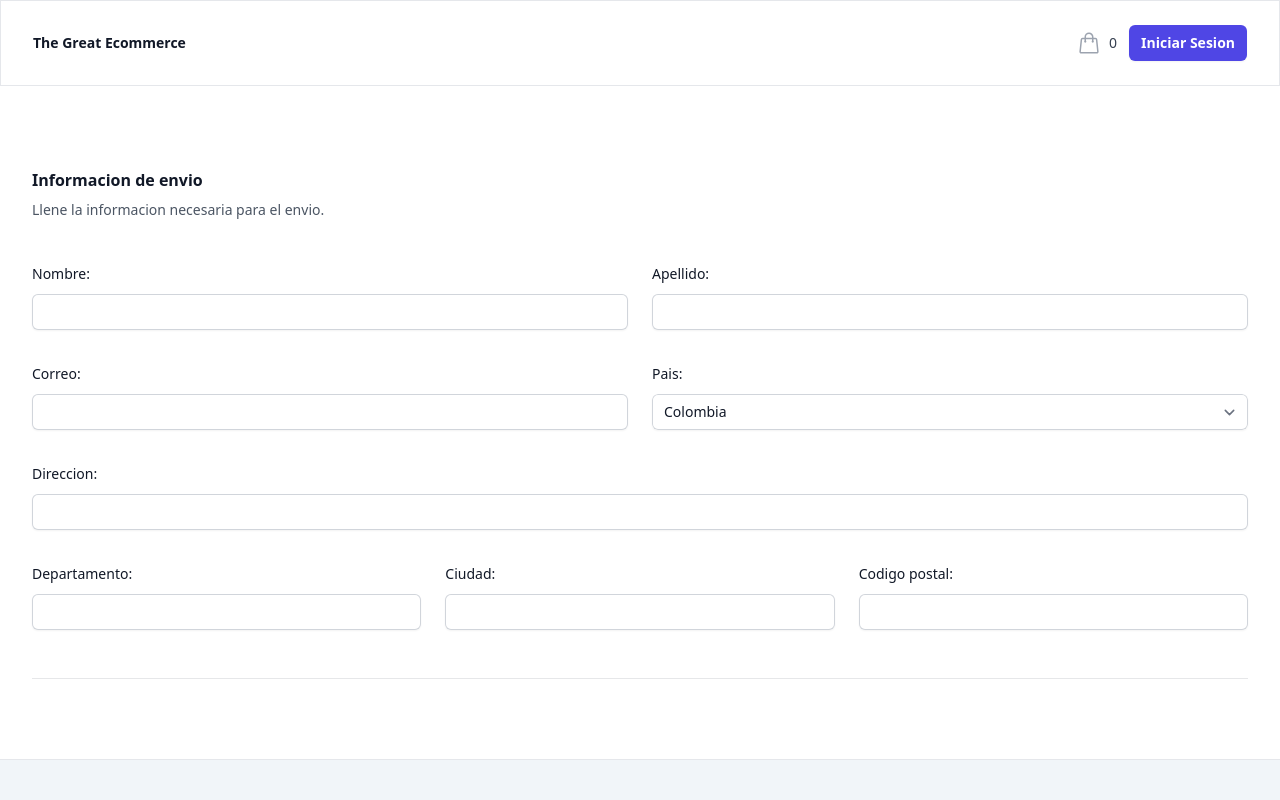
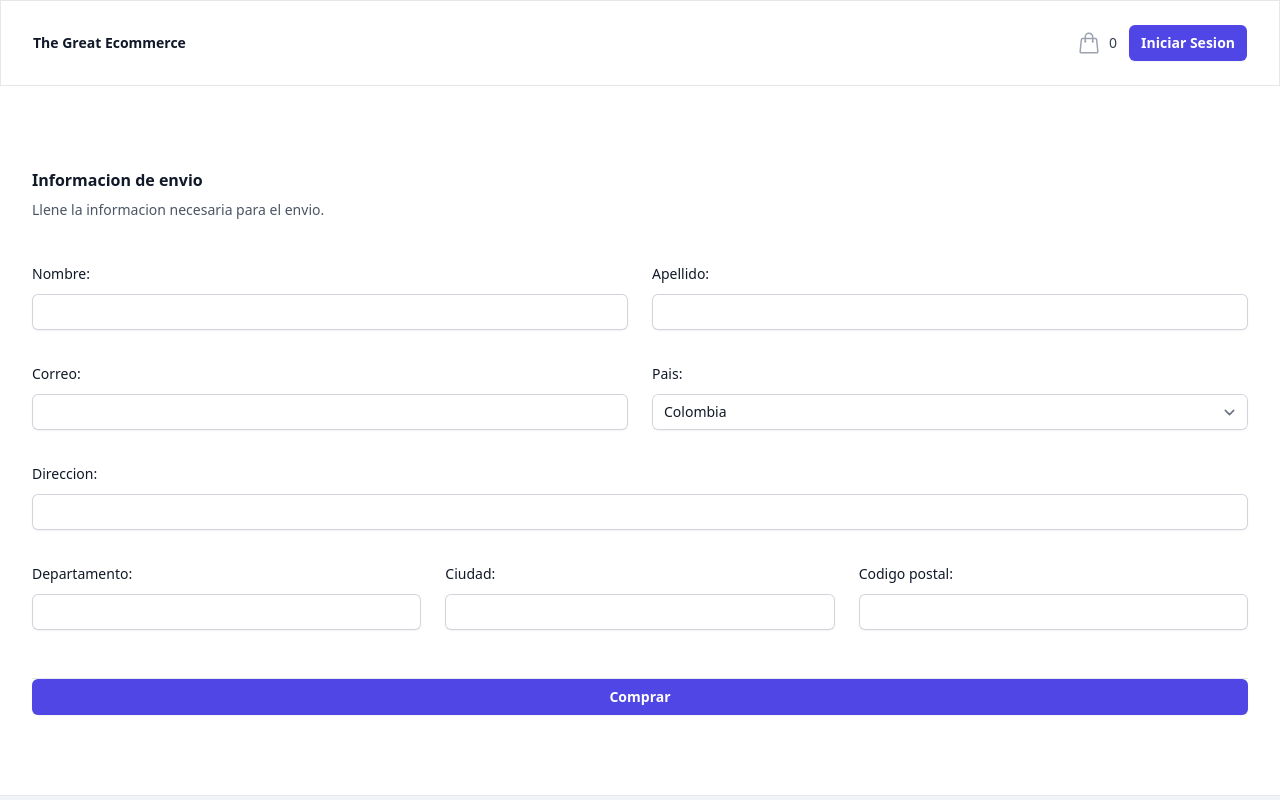
Before and after one commit to Pool2004/TheGreatEcommerce---Front, a Next.js app: page /checkout in a window 1280 px wide. Shown: the top 800 px of the page. Built offline with nearby package versions, Linux system fonts and the light colour scheme.

Commit message:
Add: checkpoint orden

```diff
--- a/src/app/checkout/CheckoutPage.jsx
+++ b/src/app/checkout/CheckoutPage.jsx
@@ -2,6 +2,7 @@
 import Input from "@/components/Input";
 import Select from "@/components/Select";
 import useForm from "@/customHooks/useForm";
+import { useAppSelector } from "@/redux/hooks/hooks";
 
 const CheckoutPage = () => {
   const {
@@ -24,9 +25,39 @@ const CheckoutPage = () => {
     city: "",
     postalCode: "",
   });
+
+  const { total } = useAppSelector((state) => state.cart);
+
+  const handleOnSubmit = async (event) => {
+    event.preventDefault();
+    try {
+      const today = new Date().toISOString().slice(0, 10);
+      const newOrden = {
+        fecha: today,
+        valorTotal: total,
+        idUsuario: 1,
+      };
+      const response = await fetch("http://localhost:8080/orden/save", {
+        method: "POST",
+        headers: {
+          "Content-Type": "application/json",
+        },
+        body: JSON.stringify({ ...newOrden }),
+      });
+
+      // Verificar el estado de la respuesta
+      if (response.ok && response.status === 200) {
+        console.log("Usuario creado con exito", response);
+      } else {
+        console.log("algo paso");
+      }
+    } catch (error) {
+      console.error("Error al realizar la solicitud:", error);
+    }
+  };
   return (
     <main className="mx-auto flex max-w-7xl items-center justify-between p-6 lg:px-8 lg:py-20">
-      <form className="w-full">
+      <form className="w-full" onSubmit={handleOnSubmit}>
         <div className="border-b border-gray-900/10 pb-12">
           <h2 className="text-base font-semibold leading-7 text-gray-900">
             Informacion de envio
@@ -111,6 +142,12 @@ const CheckoutPage = () => {
             </div>
           </div>
         </div>
+        <button
+          type="submit"
+          className="flex w-full justify-center rounded-md bg-indigo-600 px-3 py-1.5 text-sm font-semibold leading-6 text-white shadow-sm hover:bg-indigo-500 focus-visible:outline focus-visible:outline-2 focus-visible:outline-offset-2 focus-visible:outline-indigo-600"
+        >
+          Comprar
+        </button>
       </form>
     </main>
   );
```
